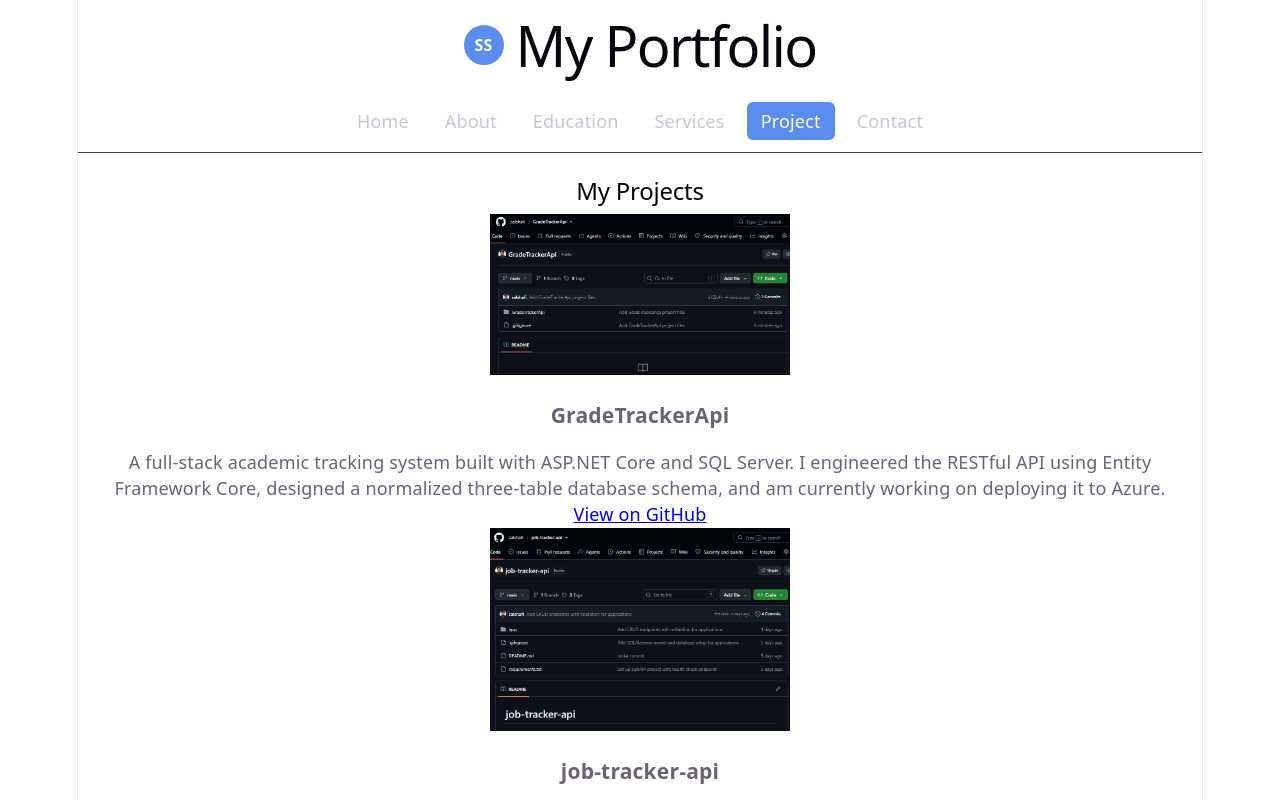
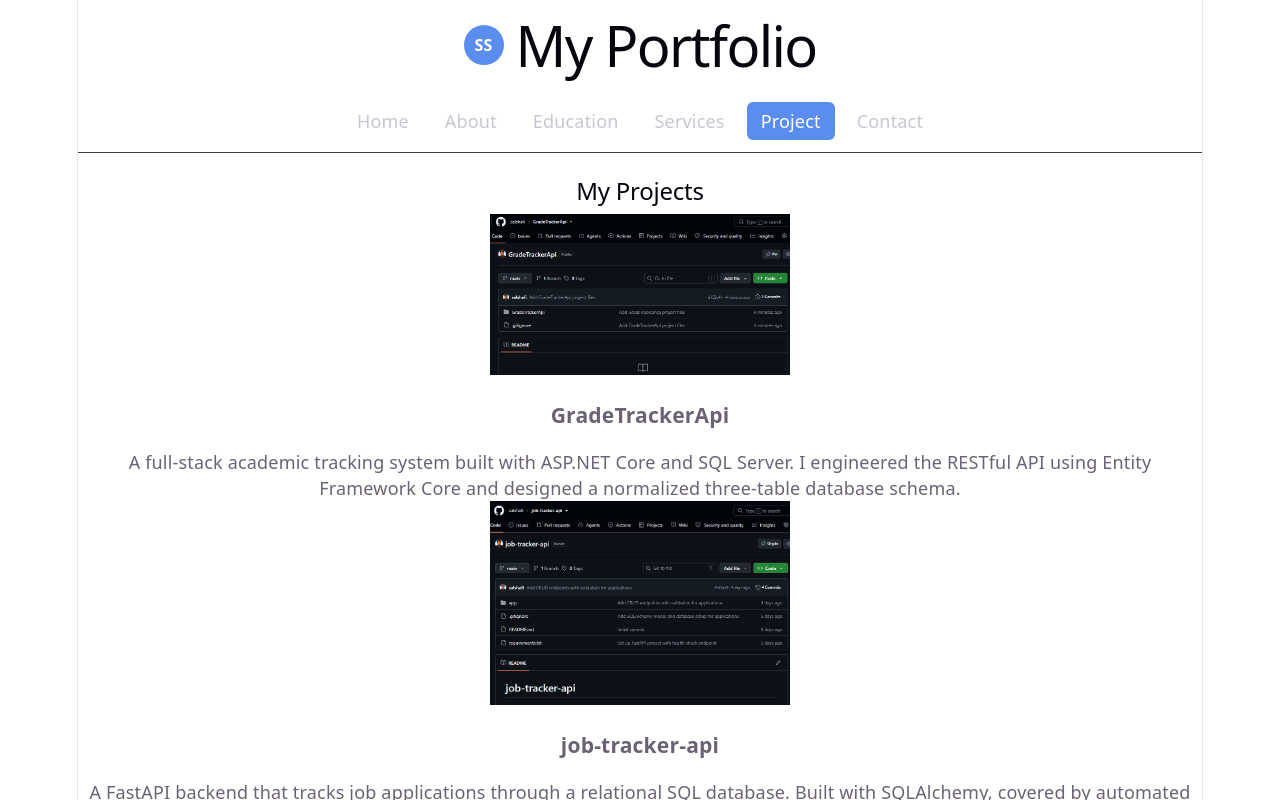
Before and after one commit to salshafi/react-portfolio-site, a React (Vite) app: page /project in a window 1280 px wide. Shown: the top 800 px of the page. Built offline with nearby package versions, Linux system fonts and the light colour scheme.

Commit message:
Remove private repo link and unverified deployment claim

```diff
--- a/src/project.jsx
+++ b/src/project.jsx
@@ -1,8 +1,8 @@
 // project.jsx
 // This component renders the "Projects" page of the portfolio site.
-// It showcases real, verifiable work — each project links to its
-// public GitHub repo so visitors can check the code directly,
-// per Assignment 1's requirement of 3+ projects with descriptions.
+// It showcases real, verifiable work. Projects with a public GitHub
+// repo link to it so visitors can check the code directly, per
+// Assignment 1's requirement of 3+ projects with descriptions.
 
 export default function Project() {
   return (
@@ -11,8 +11,8 @@ export default function Project() {
       <h2>My Projects</h2>
 
       {/* Each project is a self-contained block: image, description,
-          and a GitHub link — easy to add more projects later without
-          restructuring the page */}
+          and (when the repo is public) a GitHub link — easy to add
+          more projects later without restructuring the page */}
 
       <div>
         <img src="/project-gradetracker.png" alt="GradeTrackerApi" width="300" />
@@ -20,12 +20,9 @@ export default function Project() {
         <p>
           A full-stack academic tracking system built with ASP.NET Core
           and SQL Server. I engineered the RESTful API using Entity
-          Framework Core, designed a normalized three-table database
-          schema, and am currently working on deploying it to Azure.
+          Framework Core and designed a normalized three-table database
+          schema.
         </p>
-        <a href="https://github.com/salshafi/GradeTrackerApi" target="_blank" rel="noopener noreferrer">
-          View on GitHub
-        </a>
       </div>
 
       <div>
```
